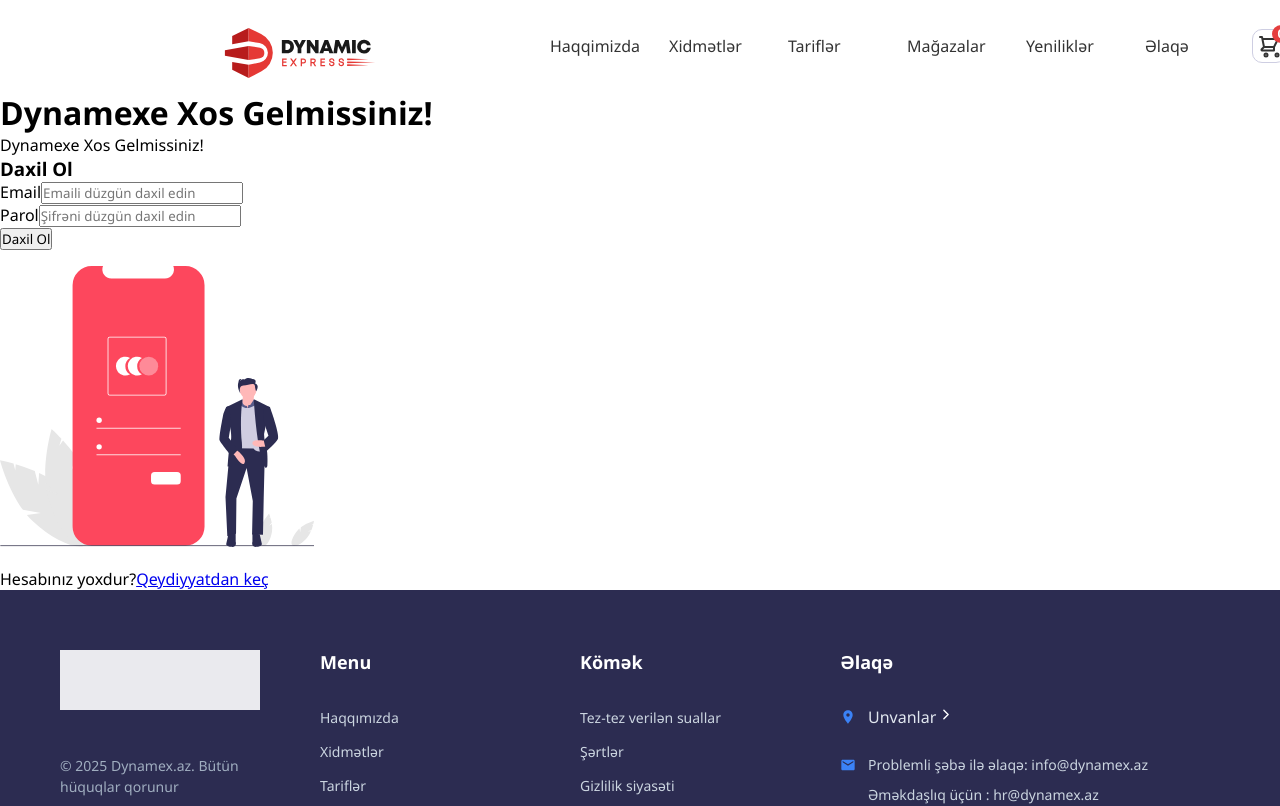
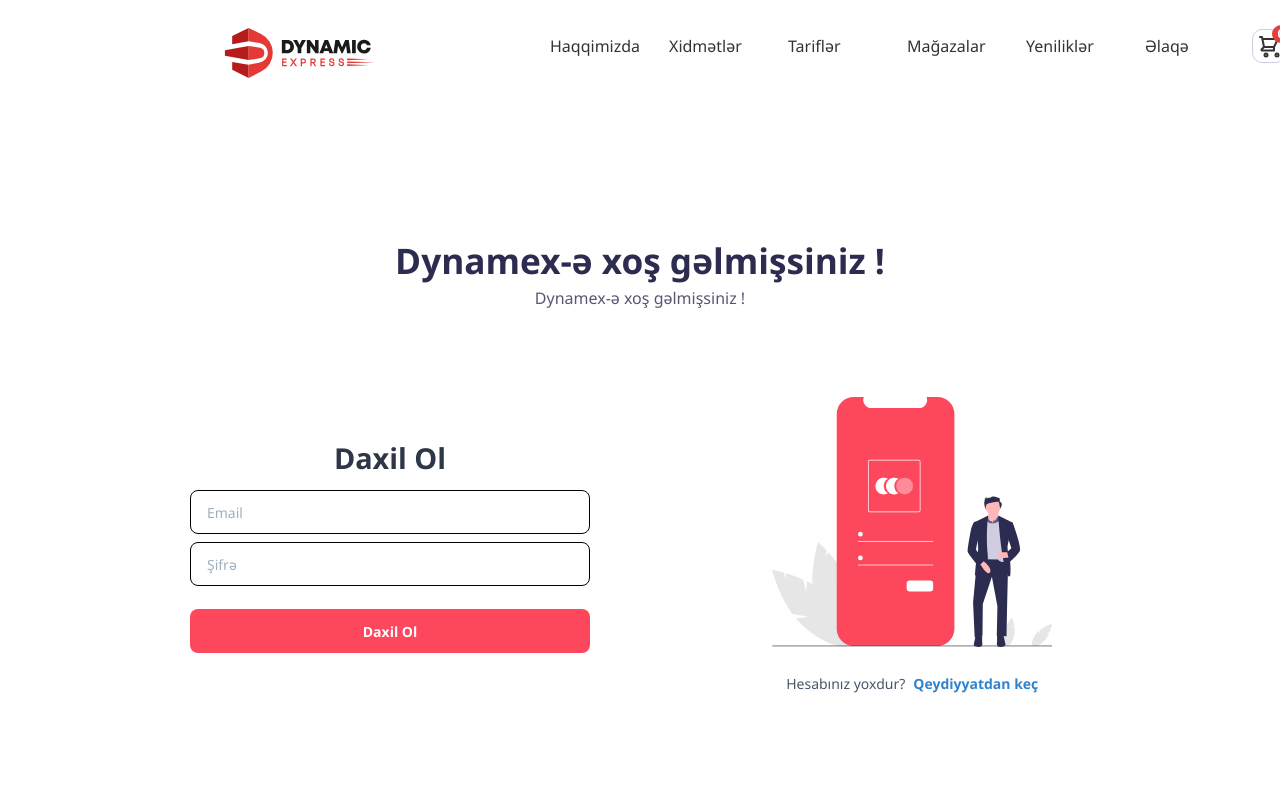
Before and after one commit to cihankarimli/dynamex-app, a Next.js app: page /login in a window 1280 px wide. Shown: the top 806 px of the page. Built offline with nearby package versions, Linux system fonts and the light colour scheme; grey boxes are pictures that could not be loaded.

Commit message:
added login panel

```diff
--- a/src/app/components/Calculator.jsx
+++ b/src/app/components/Calculator.jsx
@@ -20,7 +20,7 @@ const ShippingCalculator = () => {
     setcount(number.toFixed(2));
   }
 
-  let Azn = count / 1.7;
+  let Azn = count * 1.7;
   Azn = Azn.toFixed(2);
   return (
     <div className="shipping-calculator-container">
--- a/src/app/components/LoginInput.jsx
+++ b/src/app/components/LoginInput.jsx
@@ -6,7 +6,7 @@ function LoginInput() {
   const {
     register,
     handleSubmit,
-    formState: { errors },
+    formState: { errors, touchedFields },
   } = useForm();
 
   const onSubmit = (data) => console.log(data);
@@ -19,8 +19,15 @@ function LoginInput() {
             <div className="input-container" key={item.id}>
               <label htmlFor={item.name}>{item.label}</label>
               <input
-                type="text"
+                type={item.type}
                 id={item.name}
+                style={{
+                  backgroundColor:
+                    touchedFields[item.name] && !errors[item.name]
+                      ? "#E8F0FE"
+                      : "white",
+                  borderColor: errors[item.name] ? "red" : "black",
+                }}
                 placeholder={item.placeHolder}
                 {...register(item.name, {
                   required: item.required || false,
--- a/src/app/data/LoginData.js
+++ b/src/app/data/LoginData.js
@@ -1,8 +1,11 @@
+import { type } from "os";
+
 const loginData = [
   {
     id: 1,
+    type: "email",
     label: "Email",
-    placeHolder: "Emaili düzgün daxil edin",
+    placeHolder: "Email",
     name: "email",
     required: "Email mütləqdir",
     pattern: {
@@ -12,10 +15,15 @@ const loginData = [
   },
   {
     id: 2,
+    type: "password",
     label: "Parol",
-    placeHolder: "Şifrəni düzgün daxil edin",
+    placeHolder: "Şifrə",
     name: "password",
     required: "Parol mütləqdir",
+    pattern: {
+      value: /^(?=.*[A-Za-z])(?=.*\d)[A-Za-z\d]{8,}$/,
+      message: "Parol ən azı 8 simvol, bir hərf və bir rəqəm olmalıdır",
+    },
   },
 ];
 
--- a/src/app/login/page.jsx
+++ b/src/app/login/page.jsx
@@ -2,19 +2,21 @@ import React from "react";
 import LoginInput from "../components/LoginInput";
 import Image from "next/image";
 import Link from "next/link";
+import "../styles/Login.css"; // Ensure you have the correct path to your CSS file
 
 function page() {
   return (
     <>
       <div className="form-container">
         <div className="title">
-          <h1>Dynamexe Xos Gelmissiniz!</h1>
-          <p>Dynamexe Xos Gelmissiniz!</p>
+          <h1>Dynamex-ə xoş gəlmişsiniz !</h1>
+          <p>Dynamex-ə xoş gəlmişsiniz !</p>
         </div>
         <div className="login-form-container">
           <div className="login-input">
             <h3>Daxil Ol</h3>
             <LoginInput />
+          </div>
           <div className="register-button-row">
             <Image
               src="/login_right.svg"
@@ -31,7 +33,6 @@ function page() {
           </div>
         </div>
       </div>
-      </div>
     </>
   );
 }
--- /dev/null
+++ b/src/app/styles/Login.css
@@ -0,0 +1,333 @@
+* {
+  margin: 0;
+  padding: 0;
+  box-sizing: border-box;
+}
+
+body {
+  font-family: "Inter", -apple-system, BlinkMacSystemFont, "Segoe UI", Roboto,
+    sans-serif;
+  min-height: 100vh;
+}
+
+.form-container {
+  min-height: 100vh;
+  display: flex;
+  flex-direction: column;
+  align-items: center;
+  justify-content: center;
+  padding: 2%;
+}
+
+.title {
+  text-align: center;
+  margin-bottom: 3%;
+  color: #2c2c51;
+}
+
+.title h1 {
+  font-size: clamp(1.5rem, 3.5vw, 2.2rem);
+  font-weight: 700;
+  margin-bottom: 0.5%;
+  color: #2c2c51;
+}
+
+.title p {
+  font-size: clamp(0.9rem, 1.8vw, 1rem);
+  font-weight: 400;
+  opacity: 0.8;
+}
+
+.login-form-container {
+  display: flex;
+  background: white;
+  border-radius: 12px;
+  overflow: hidden;
+  max-width: 85%;
+  width: 100%;
+  min-height: 50vh;
+}
+
+.login-input {
+  flex: 1;
+  padding: 4% 5%;
+  display: flex;
+  flex-direction: column;
+  justify-content: center;
+  align-items: center;
+}
+
+.login-input h3 {
+  font-size: clamp(1.3rem, 2.5vw, 1.8rem);
+  color: #2d3748;
+  margin-bottom: 3%;
+  text-align: center;
+}
+
+.login-container {
+  width: 100%;
+  max-width: 400px;
+}
+
+.input-container {
+  margin-bottom: 2%;
+  position: relative;
+}
+
+.input-container label {
+  display: none; /* Gizli label */
+}
+
+.input-container input {
+  width: 100%;
+  padding: 12px 16px;
+  padding-right: 45px;
+  border: 1px solid #e2e8f0;
+  border-radius: 8px;
+  font-size: 14px;
+  transition: all 0.3s ease;
+  background-color: #ffffff;
+  height: 44px;
+}
+
+.input-container input:focus {
+  outline: none;
+  border-color: #fd475d;
+  box-shadow: 0 0 0 2px rgba(253, 71, 93, 0.1);
+  background-color: #ffffff;
+}
+
+.input-container input::placeholder {
+  color: #a0aec0;
+  font-size: 14px;
+}
+
+.error-message {
+  color: #e53e3e;
+  font-size: 12px;
+  margin-top: 4px;
+  display: block;
+}
+
+/* Checkbox styling */
+.checkbox-container {
+  display: flex;
+  align-items: center;
+  margin: 15px 0;
+  gap: 8px;
+}
+
+.checkbox-container input[type="checkbox"] {
+  width: 16px;
+  height: 16px;
+  accent-color: #00d4aa;
+}
+
+.checkbox-container label {
+  font-size: 13px;
+  color: #4a5568;
+  margin: 0;
+  display: block !important;
+}
+
+.login-button {
+  width: 100%;
+  height: 44px;
+  border-radius: 8px;
+  background-color: #fd475d;
+  font-size: 14px;
+  font-weight: 600;
+  cursor: pointer;
+  text-align: center;
+  color: #ffffff;
+  border: none;
+  transition: all 0.3s ease;
+  margin-top: 15px;
+}
+
+.login-button:hover {
+  background-color: #e63946;
+  transform: translateY(-1px);
+  box-shadow: 0 4px 12px rgba(253, 71, 93, 0.3);
+}
+
+.login-button:active {
+  transform: translateY(0);
+}
+
+/* Forgot password link */
+.forgot-password {
+  text-align: center;
+  margin-top: 15px;
+}
+
+.forgot-password a {
+  color: #3182ce;
+  text-decoration: none;
+  font-size: 13px;
+  font-weight: 500;
+}
+
+.forgot-password a:hover {
+  text-decoration: underline;
+}
+
+/* Right side with illustration */
+.register-button-row {
+  flex: 1;
+  display: flex;
+  flex-direction: column;
+  align-items: center;
+  justify-content: center;
+  padding: 30px;
+  position: relative;
+  color: white;
+}
+
+.register-button-row img {
+  max-width: 280px;
+  height: auto;
+  margin-bottom: 25px;
+}
+
+.register-btn {
+  text-align: center;
+  display: flex;
+  align-items: center;
+  gap: 8px;
+}
+
+.register-btn span:first-child {
+  font-size: 14px;
+  color: #4a5568;
+}
+.register-link {
+  color: #3182ce;
+  text-decoration: none;
+  font-weight: 600;
+}
+
+.register-btn span:last-child {
+  font-size: 14px;
+  font-weight: 600;
+  color: #3182ce;
+  cursor: pointer;
+  text-decoration: none;
+}
+.register-btn span:last-child:hover {
+  text-decoration: underline;
+}
+
+.register-btn span:last-child:hover {
+  opacity: 0.8;
+}
+
+/* Responsive design */
+@media (max-width: 760px) {
+  .login-form-container {
+    flex-direction: column;
+    max-width: 95%;
+  }
+  .title {
+    display: none;
+  }
+
+  .register-button-row {
+    min-height: 200px;
+  }
+
+  .register-button-row img {
+    display: none;
+    padding: 0;
+  }
+  .register-btn {
+    padding: 0;
+    margin-bottom: 100px;
+  }
+}
+
+@media (max-width: 480px) {
+  .login-input {
+    padding: 25px 20px;
+    width: 100%;
+  }
+  .register-button-row img {
+    display: none;
+  }
+  .input-container input {
+    width: 100%;
+    height: 40px;
+    padding: 10px 14px;
+    padding-right: 40px;
+    font-size: 13px;
+  }
+
+  .login-button {
+    height: 40px;
+    font-size: 13px;
+  }
+  .register-btn {
+    padding: 0;
+    min-height: 180px;
+    flex-direction: column;
+  }
+
+  .title h1 {
+    font-size: 1.4rem;
+  }
+
+  .title p {
+    font-size: 0.9rem;
+  }
+
+  .register-button-row img {
+    display: none;
+  }
+}
+
+.input-container input:valid {
+  border-color: #00d4aa;
+}
+
+.input-container input:invalid:not(:placeholder-shown) {
+  border-color: #e53e3e;
+}
+
+.login-form-container {
+  animation: slideUp 0.5s ease-out;
+}
+
+@keyframes slideUp {
+  from {
+    opacity: 0;
+    transform: translateY(20px);
+  }
+  to {
+    opacity: 1;
+    transform: translateY(0);
+  }
+}
+
+.input-container input:focus + .input-container::after {
+  opacity: 1;
+}
+
+@media (max-width: 768px) {
+  .input-container {
+    margin-bottom: 15px;
+  }
+
+  .checkbox-container {
+    margin: 12px 0;
+  }
+  .register-button-row image {
+    display: none;
+  }
+  .login-button {
+    margin-top: 12px;
+  }
+
+  .forgot-password {
+    margin-top: 12px;
+  }
+}
```
Lines whose indentation alone changed are shown as unchanged.
